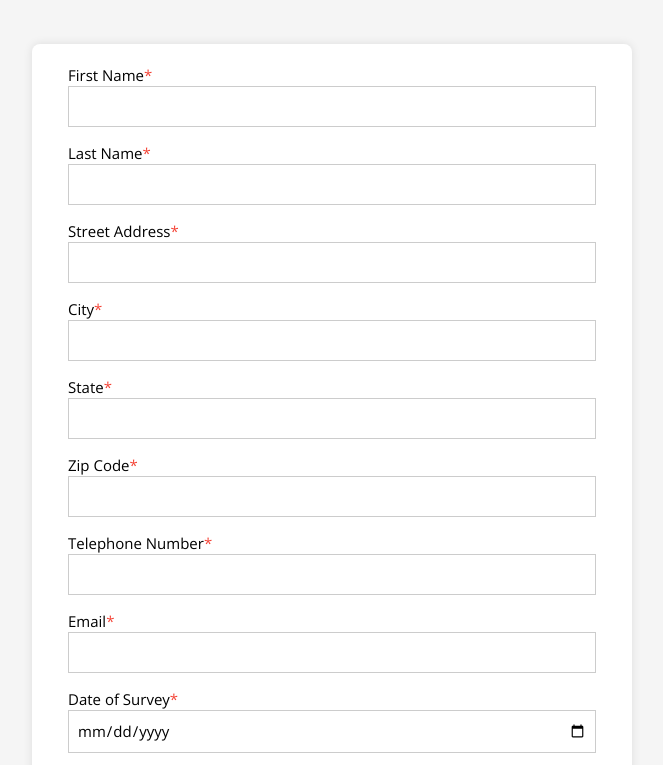
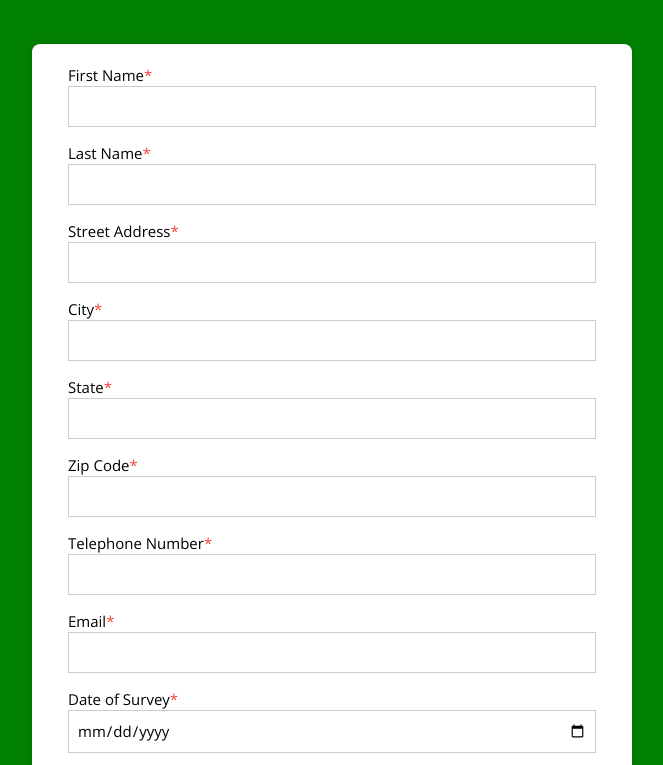
Before and after one commit to Venna-Sujith-Reddy/hw2-645, a plain HTML site: page src/index.html in a window 1280 px wide. Shown: the part 137-902 px from the top of the page, without its empty margins (308-971 px from the left). Drawn offline with nearby package versions, Linux system fonts and the light colour scheme.

Commit message:
Update index.html

```diff
--- a/src/index.html
+++ b/src/index.html
@@ -19,7 +19,7 @@
     }
     body {
       font-family: "Open Sans";
-      background-color: #f5f5f5;
+      background-color: green;
     }
     .container {
       max-width: 600px;
```
